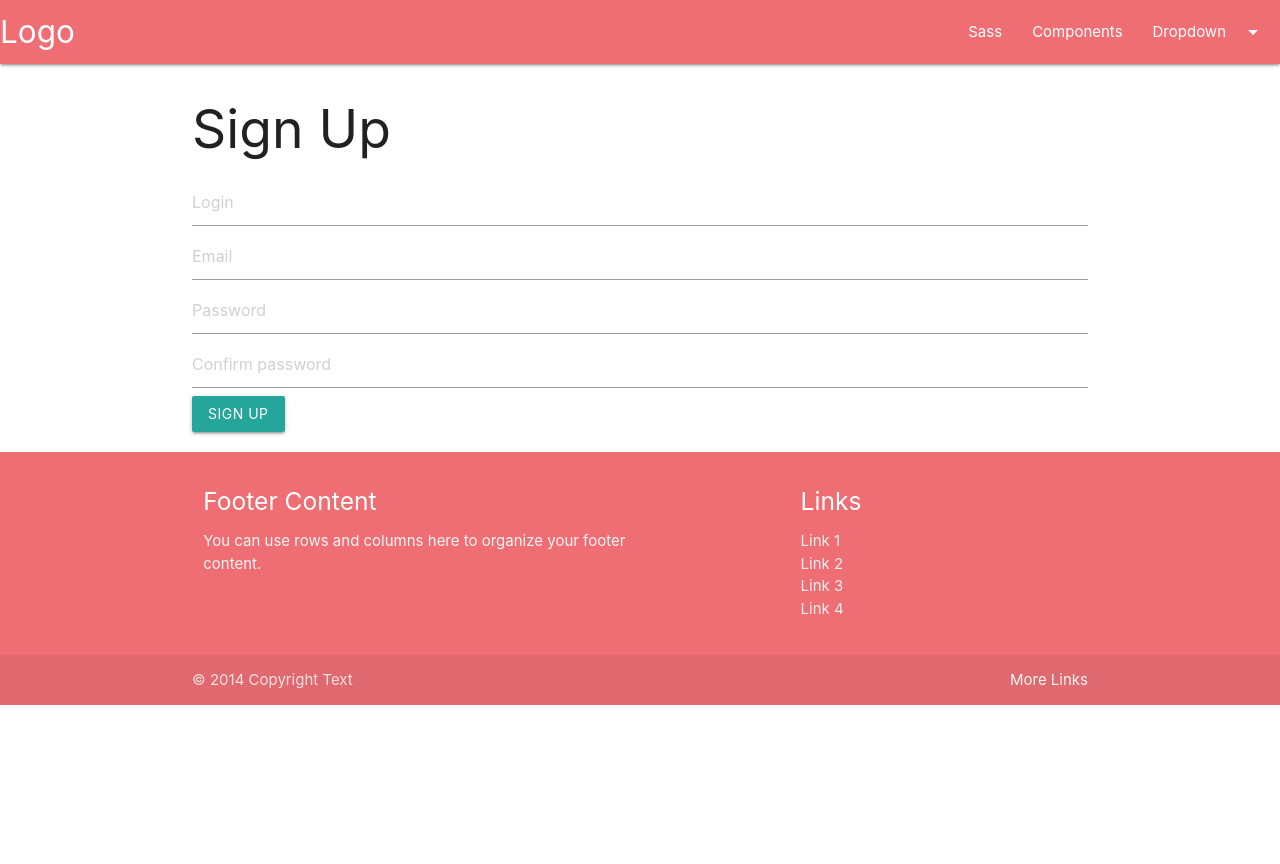
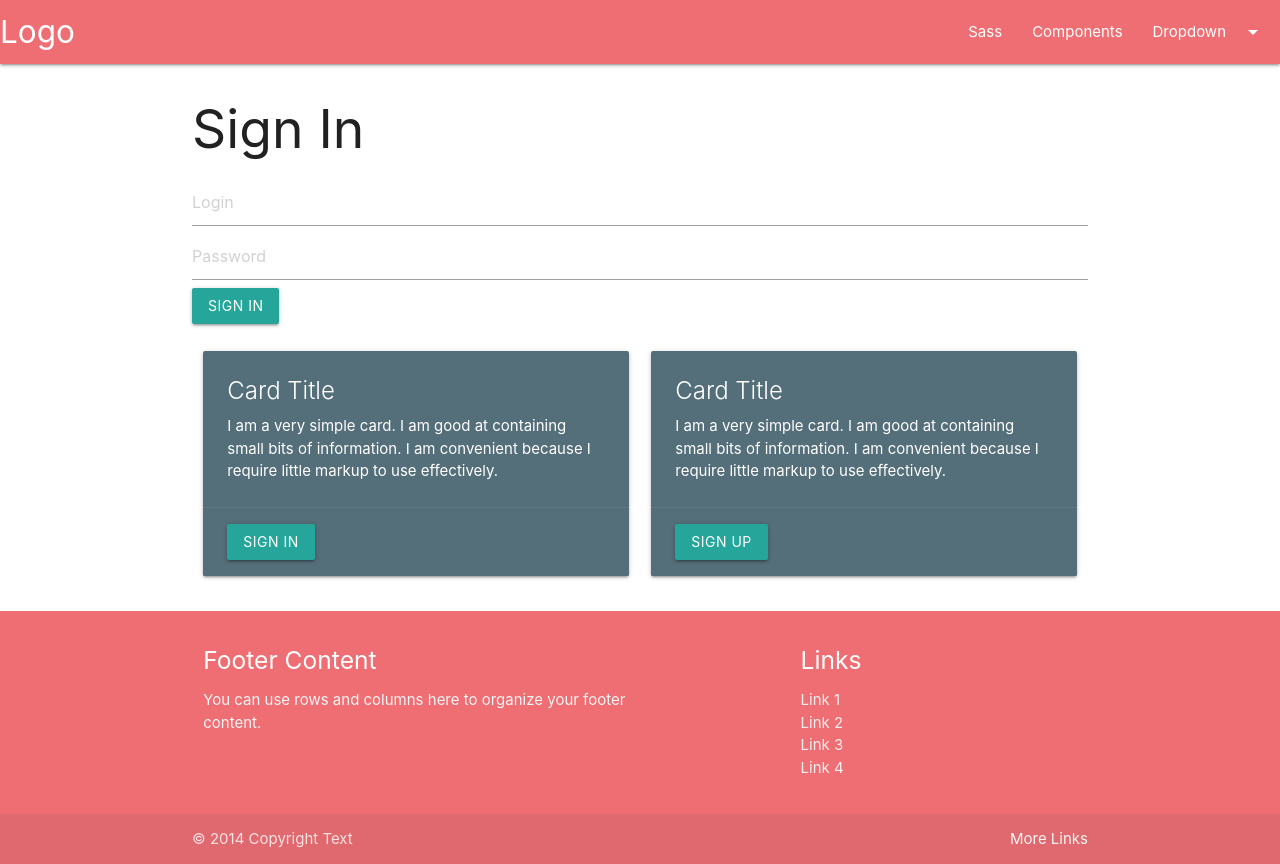
Before and after one commit to SergiyKozachok/DentistProjectRepos, an Angular app: page /login in a window 1280 px wide. Before the commit the page ends 800 px from the top, so only its background shows below. Built offline with nearby package versions, Linux system fonts and the light colour scheme.

Commit message:
Add routes

```diff
--- a/src/app/app.component.html
+++ b/src/app/app.component.html
@@ -1,7 +1,9 @@
 <div id="fullPage">
   <app-header></app-header>
 
-  <app-log-up-form></app-log-up-form>
+  <router-outlet></router-outlet>
+
+  <app-index-of-site></app-index-of-site>
 
   <app-footer></app-footer>
 </div>
--- a/src/app/app.module.ts
+++ b/src/app/app.module.ts
@@ -6,6 +6,28 @@ import { HeaderComponent } from './header/header.component';
 import { LoginFormComponent } from './login-form/login-form.component';
 import { FooterComponent } from './footer/footer.component';
 import { LogUpFormComponent } from './log-up-form/log-up-form.component';
+import { IndexOfSiteComponent } from './index-of-site/index-of-site.component';
+import { RouterModule, Routes } from '@angular/router';
+
+const appRoutes: Routes = [
+  {
+    path: 'login',
+    component: LoginFormComponent
+  },
+  {
+    path: 'logup',
+    component: LogUpFormComponent
+  },
+  {
+    path: 'home',
+    component: IndexOfSiteComponent
+  },
+  {
+    path: 'home',
+    redirectTo: '/home',
+    pathMatch: 'full'
+  }
+];
 
 @NgModule({
   declarations: [
@@ -13,9 +35,11 @@ import { LogUpFormComponent } from './log-up-form/log-up-form.component';
     HeaderComponent,
     LoginFormComponent,
     FooterComponent,
-    LogUpFormComponent
+    LogUpFormComponent,
+    IndexOfSiteComponent
   ],
   imports: [
+    RouterModule.forRoot(appRoutes),
     BrowserModule
   ],
   providers: [],
--- /dev/null
+++ b/src/app/index-of-site/index-of-site.component.html
@@ -0,0 +1,28 @@
+<div class="container">
+  <div class="row">
+    <div class="col s6">
+      <div class="card blue-grey darken-1">
+        <div class="card-content white-text">
+          <span class="card-title">Card Title</span>
+          <p>I am a very simple card. I am good at containing small bits of information.
+            I am convenient because I require little markup to use effectively.</p>
+        </div>
+        <div class="card-action">
+          <button class="btn btn-primary" (click)="SignIn($event)">Sign In</button>
+        </div>
+      </div>
+    </div>
+    <div class="col s6">
+      <div class="card blue-grey darken-1">
+        <div class="card-content white-text">
+          <span class="card-title">Card Title</span>
+          <p>I am a very simple card. I am good at containing small bits of information.
+            I am convenient because I require little markup to use effectively.</p>
+        </div>
+        <div class="card-action">
+          <button class="btn btn-primary" (click)="SignUp($event)">Sign Up</button>
+        </div>
+      </div>
+    </div>
+  </div>
+</div>
--- /dev/null
+++ b/src/app/index-of-site/index-of-site.component.ts
@@ -0,0 +1,24 @@
+import { Component, OnInit } from '@angular/core';
+import { Router } from '@angular/router';
+
+@Component({
+  selector: 'app-index-of-site',
+  templateUrl: './index-of-site.component.html',
+  styleUrls: ['./index-of-site.component.css']
+})
+export class IndexOfSiteComponent implements OnInit {
+
+  constructor(private router: Router) { }
+
+  ngOnInit() {
+  }
+
+  SignIn() {
+      this.router.navigate(['login']);
+  }
+
+  SignUp() {
+    this.router.navigate(['logup']);
+  }
+
+}
--- a/src/app/log-up-form/log-up-form.component.html
+++ b/src/app/log-up-form/log-up-form.component.html
@@ -7,6 +7,15 @@
       </div>
       <div class="form-group">
         <input type="email" class="form-control" id="authEmail" placeholder="Email">
+      </div>
+      <div class="form-group">
+        <select id='filterText' style='display:inline-block' class="form-control">
+          <option disabled selected>-</option>
+          <option value="Dentist">Dentist</option>
+          <option value="Patient">Patient</option>
+          <option value="Nurse">Nurse</option>
+          <option value="Intern">Intern</option>
+        </select>
       </div>
       <div class="form-group">
         <input type="password" class="form-control" id="authPassword" placeholder="Password">
--- a/src/app/log-up-form/log-up-form.component.ts
+++ b/src/app/log-up-form/log-up-form.component.ts
@@ -17,18 +17,18 @@ export class LogUpFormComponent implements OnInit {
     let existingUsers = JSON.parse(localStorage.getItem('allUsers'));
     if (existingUsers == null) { existingUsers = []; }
 
-    let user, userLogin, userEmail, userPassword, userConfirmPassword, checking;
+    let user, userLogin, userEmail, userRole, userPassword, userConfirmPassword;
     userLogin = e.target.elements[0].value;
     userEmail = e.target.elements[1].value;
-    userPassword = e.target.elements[2].value;
-    userConfirmPassword = e.target.elements[3].value;
-    checking = this.logUpUser = () => {
-      this.CheckingTheUserForUniqueness(existingUsers, userLogin);
-    };
+    userRole = e.target.elements[2].value;
+    userPassword = e.target.elements[3].value;
+    userConfirmPassword = e.target.elements[4].value;
+    if (this.CheckingTheUserForUniqueness(existingUsers, userLogin)) {
       if (userPassword === userConfirmPassword) {
         user = {
           'login': userLogin,
           'email': userEmail,
+          'role': userRole,
           'password': userPassword,
         };
         user = JSON.stringify(user);
@@ -41,6 +41,7 @@ export class LogUpFormComponent implements OnInit {
       } else {
         alert('Password and confirm password must be the same');
       }
+    }
   }
 
   CheckingTheUserForUniqueness (existingUsers, userLogin) {
--- a/src/app/login-form/login-form.component.html
+++ b/src/app/login-form/login-form.component.html
@@ -1,3 +1,16 @@
-<p>
-  login-form works!
-</p>
+<div class="container">
+  <div class="row">
+    <h2>Sign In</h2>
+    <form (submit)="logInUser($event)">
+      <div class="form-group">
+        <input class="form-control" id="signInLogin" placeholder="Login">
+      </div>
+      <div class="form-group">
+        <input type="password" class="form-control" id="signInPassword" placeholder="Password">
+      </div>
+      <div class="form-group">
+        <button class="btn btn-primary" id="btnSignIn">Sign In</button>
+      </div>
+    </form>
+  </div>
+</div>
--- a/src/app/login-form/login-form.component.ts
+++ b/src/app/login-form/login-form.component.ts
@@ -11,5 +11,28 @@ export class LoginFormComponent implements OnInit {
 
   ngOnInit() {
   }
+  logInUser(e) {
+    let existingUsers, currentUserLogin, currentUserPassword, findUser;
+    existingUsers = JSON.parse(localStorage.getItem('allUsers'));
+    currentUserLogin = e.target.elements[0].value;
+    currentUserPassword = e.target.elements[1].value;
+    findUser = false;
+    if (existingUsers == null) {
+      alert('You are not registered, sign up and try again');
+    }
+    for (let i = 0; i < existingUsers.length; i++) {
+      if (existingUsers[i].login === currentUserLogin) {
+        if (existingUsers[i].password === currentUserPassword) {
+          alert('Sign in successfully');
+        } else {
+          alert('Password entered incorrectly');
+        }
+        findUser = true;
+      }
+    }
+    if (findUser === false) {
+      alert('You are not registered, sign up and try again');
+    }
+  }
 
 }
```
Also changed, not shown: src/app/index-of-site/index-of-site.component.css (added), 1 other file (tests, documents, lock files or other folders).
